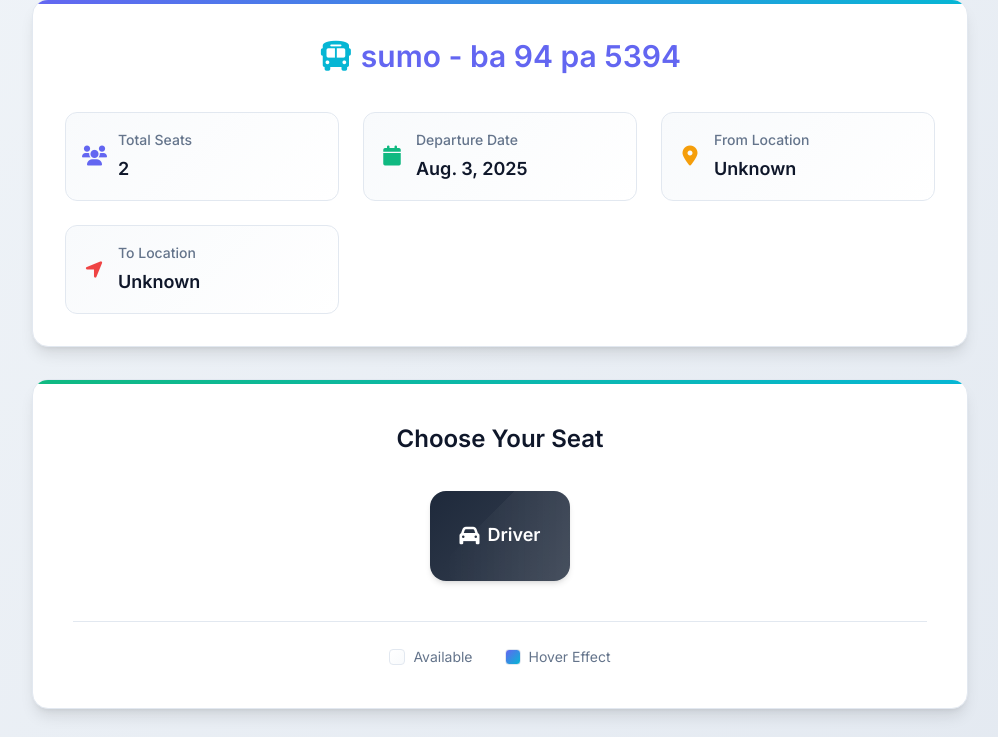
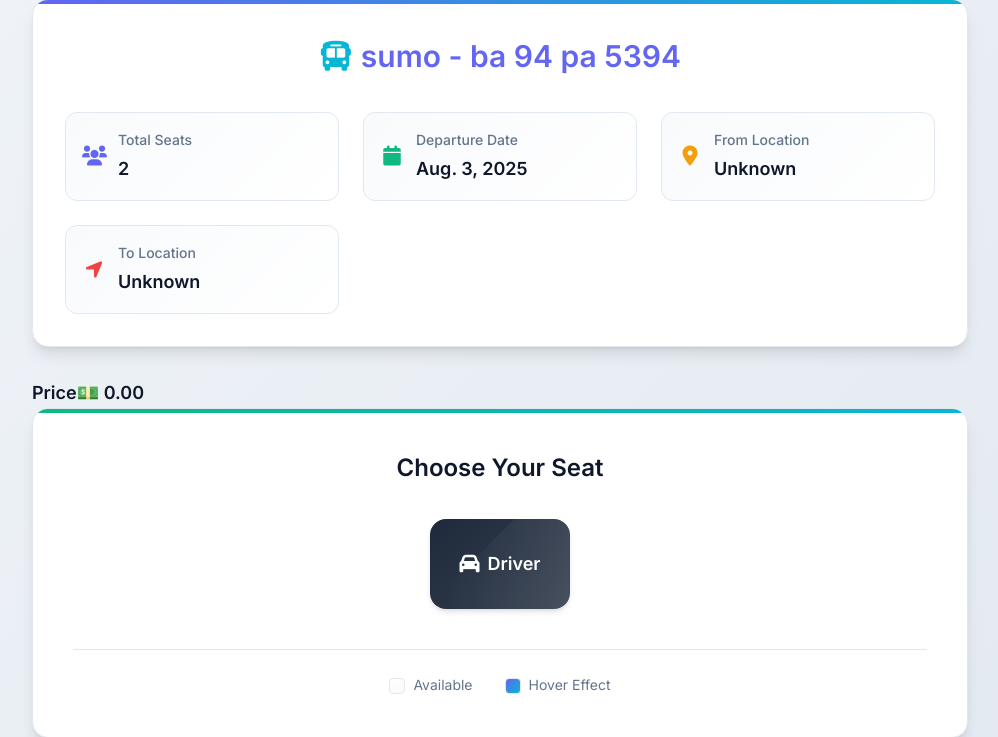
Before and after one commit to Nikson1122/TicketBookingSystem, a Django app: page /vehicle/1/ in a window 1280 px wide. Shown: the part 318-1055 px from the top of the page, without its empty margins (140-1138 px from the left). Run offline with Django 5.2, Linux system fonts and the light colour scheme; data comes from the database, SQL or seed files in the repository; both versions use the stored data as it was after the commit.

Commit message:
The price is added in model it is passed to java wit params for authentication and it is again retrive in django

```diff
--- a/ticket/forms.py
+++ b/ticket/forms.py
@@ -10,4 +10,4 @@ class VehicleForm(forms.ModelForm):
 
     class Meta:
         model = Vehicle
-        fields = ['vehicle_type', 'vehicle_number', 'total_seats', 'departure_date', 'from_location', 'to_location']
+        fields = ['vehicle_type', 'vehicle_number', 'total_seats', 'departure_date', 'from_location', 'to_location', 'price']
--- a/ticket/models.py
+++ b/ticket/models.py
@@ -19,6 +19,7 @@ class Vehicle(models.Model):
     from_location = models.CharField(max_length=100,  default='Unknown')
     to_location= models.CharField(max_length=100, default='Unknown')
     total_seats = models.IntegerField()
+    price = models.DecimalField(max_digits=10, decimal_places=2, default=0.00)
 
 
     def __str__(self):
--- a/ticket/templates/ticket/vehicle_list.html
+++ b/ticket/templates/ticket/vehicle_list.html
@@ -301,6 +301,7 @@
                                 <th>To</th>
                                 <th>Departure Date</th>
                                 <th>Total Seats</th>
+                                <th>Price</th>
                             </tr>
                         </thead>
                         <tbody>
@@ -317,6 +318,8 @@
                                     <td>{{ vehicle.from_location }}</td>
                                     <td>{{ vehicle.to_location }}</td>
                                     <td>{{ vehicle.departure_date }}</td>
+                                    <td>{{ vehicle.price }}</td>
+
                                     <td>
                                         <span class="seats-count">{{ vehicle.total_seats }} seats</span>
                                     </td>
--- a/ticket/templates/ticket/vehiclelist.html
+++ b/ticket/templates/ticket/vehiclelist.html
@@ -535,7 +535,11 @@
                     <div class="info-item-content">
                         <div class="info-item-label">From Location</div>
                         <div class="info-item-value">{{ vehicle.from_location }}</div>
+
+
                     </div>
+
+
                 </div>
 
                 <div class="info-item">
@@ -543,10 +547,16 @@
                     <div class="info-item-content">
                         <div class="info-item-label">To Location</div>
                         <div class="info-item-value">{{ vehicle.to_location }}</div>
+
+
+
+
                     </div>
+
                 </div>
             </div>
         </div>
+        <div class="info-item-value">Price💵 {{ vehicle.price }}</div>
 
         <div class="seat-container">
             <h3>Choose Your Seat</h3>
@@ -605,6 +615,7 @@
             fromLocation: "{{ vehicle.from_location }}",
             toLocation: "{{ vehicle.to_location }}",
             departureDate: "{{ vehicle.departure_date }}",
+            price: "{{ vehicle.price }}"
         };
 
         seats.forEach(seat => {
@@ -640,6 +651,9 @@
                 from: vehicleData.fromLocation,
                 to: vehicleData.toLocation,
                 departureDate: vehicleData.departureDate,
+                price: vehicleData.price
+
+
             });
 
             // Redirect immediately to Java login page with params
--- a/ticket/views.py
+++ b/ticket/views.py
@@ -108,6 +108,7 @@ def handle_booking(request):
     email = request.GET.get('email', '')  # User's email, just for reference
     phonenumber = request.GET.get('phonenumber', '')
     name = request.GET.get('name', '')
+    price = request.GET.get('price', '')
 
     context = {
         'seat_label': seat_label,
@@ -119,6 +120,7 @@ def handle_booking(request):
         'email': email,
         'phonenumber': phonenumber,
         'name': name,
+        'price': price,
     }
 
     return render(request, 'ticket/booking_confirmation.html', context)
```
Also changed, not shown: ticket/templates/ticket/booking_confirmation.html (+9 -0 lines), db.sqlite3, ticket/migrations/0007_vehicle_price.py (added).
